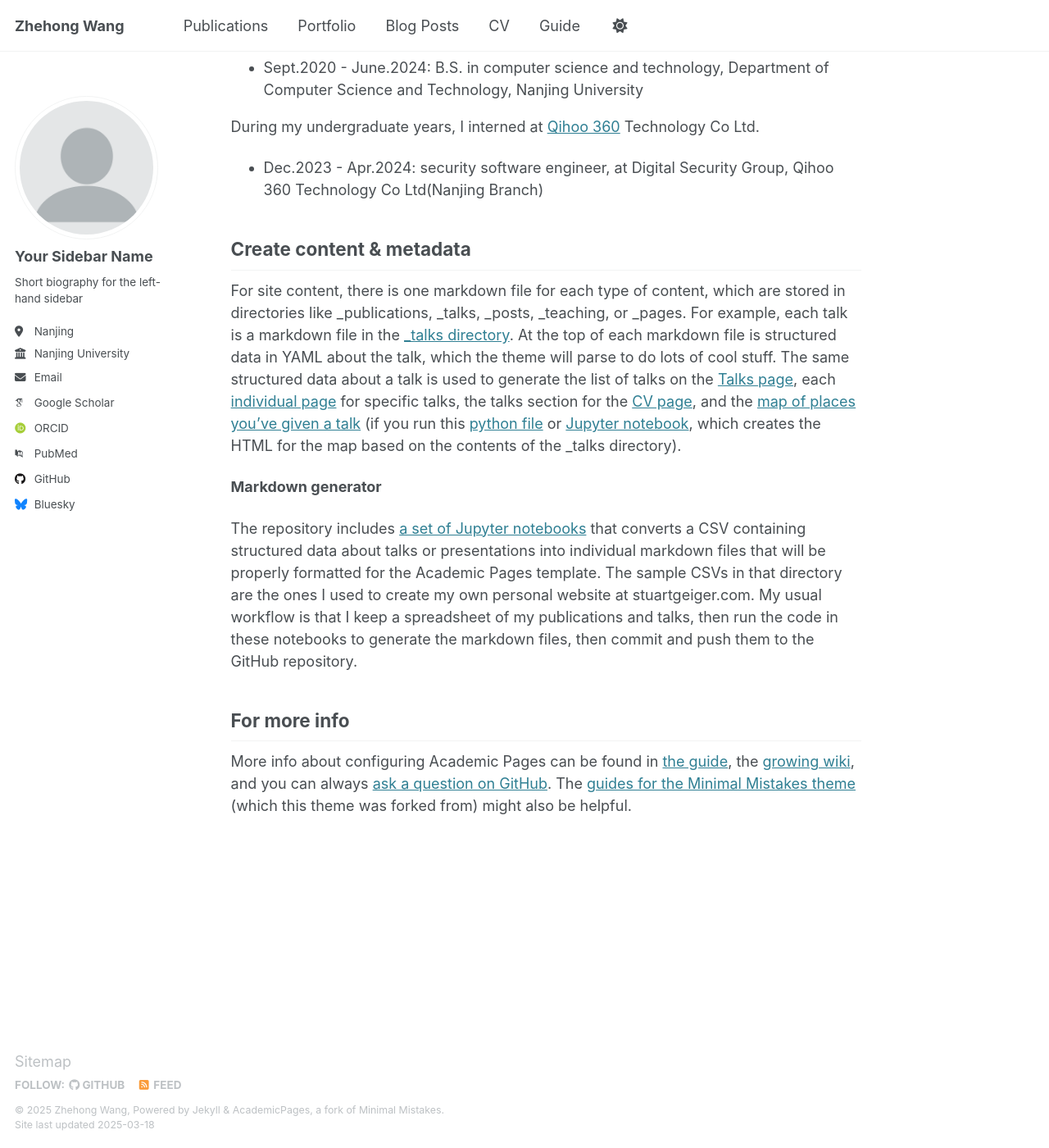
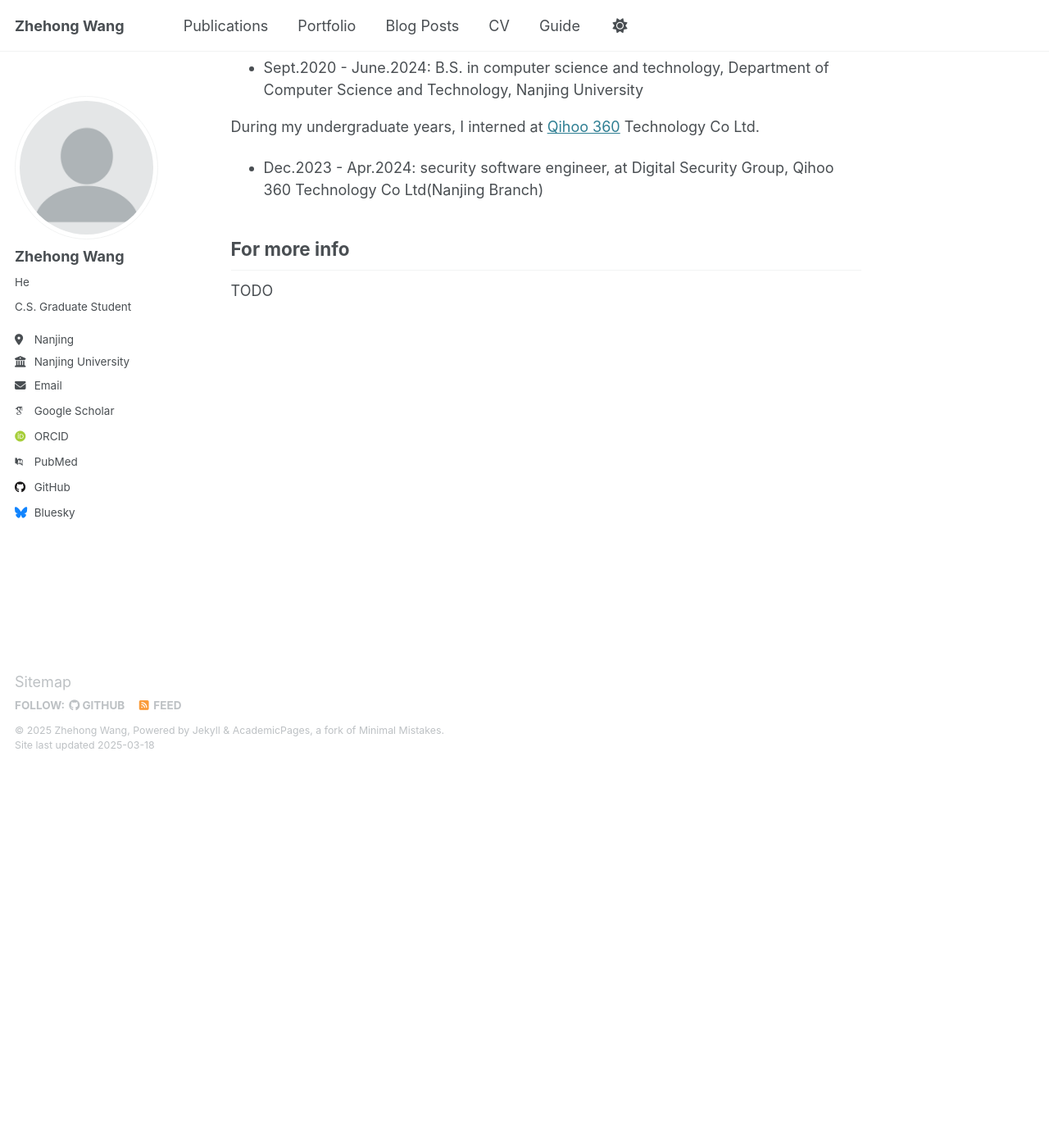
Before and after one commit to Peanow/Peanow.github.io, a Jekyll site: the page built from _pages/about.md, in a window 1280 px wide and 1400 px high, scrolled down 463 px. Shown: the whole window at 82% size. Built offline with Jekyll 4.4.1, drawn with Linux system fonts in a browser that asks for light colours; some web fonts are replaced.

Commit message:
add rednote

```diff
--- a/_config.yml
+++ b/_config.yml
@@ -23,9 +23,9 @@ repository               : "Peanow/peanow.github.io"
 author:
   # Biographic information
   avatar           : "profile.png"
-  name             : "Your Sidebar Name"
-  pronouns         : # example: "she/her"
-  bio              : "Short biography for the left-hand sidebar"
+  name             : "Zhehong Wang"
+  pronouns         : "He"
+  bio              : "C.S. Graduate Student"
   location         : "Nanjing"
   employer         : "Nanjing University"
   uri              : # URL
@@ -51,6 +51,7 @@ author:
 
   # Social media
   bluesky          : "bsky.app" # Replace this with you Bluesky username
+  rednote          : "momo"
   facebook         : # Username
   flickr           : # Username
   foursquare       : # Username
--- a/_pages/about.md
+++ b/_pages/about.md
@@ -20,7 +20,7 @@ I received my B.Sc. degree from the Department of Computer Science and Technolog
 After graduation, I was recommended for admission without entrance exams to
 School of Computer Science (the former Department of Computer Science and Technology),Nanjing University to pursue a master's degree.
 
-* Sept.2024 - current: &nbsp;&nbsp;M.S. in computer technology, School of Computer Science
+* Sept.2024 - current: M.S. in computer technology, School of Computer Science
 * Sept.2020 - June.2024: B.S. in computer science and technology, Department of Computer Science and Technology, Nanjing University
 
 During my undergraduate years, I interned at [Qihoo 360](https://www.360.cn/) Technology Co Ltd.
@@ -28,16 +28,6 @@ During my undergraduate years, I interned at [Qihoo 360](https://www.360.cn/) Te
 * Dec.2023 - Apr.2024: security software engineer, at Digital Security Group, Qihoo 360 Technology Co Ltd(Nanjing Branch)
 
 
-Create content & metadata
-------
-For site content, there is one markdown file for each type of content, which are stored in directories like _publications, _talks, _posts, _teaching, or _pages. For example, each talk is a markdown file in the [_talks directory](https://github.com/academicpages/academicpages.github.io/tree/master/_talks). At the top of each markdown file is structured data in YAML about the talk, which the theme will parse to do lots of cool stuff. The same structured data about a talk is used to generate the list of talks on the [Talks page](https://academicpages.github.io/talks), each [individual page](https://academicpages.github.io/talks/2012-03-01-talk-1) for specific talks, the talks section for the [CV page](https://academicpages.github.io/cv), and the [map of places you've given a talk](https://academicpages.github.io/talkmap.html) (if you run this [python file](https://github.com/academicpages/academicpages.github.io/blob/master/talkmap.py) or [Jupyter notebook](https://github.com/academicpages/academicpages.github.io/blob/master/talkmap.ipynb), which creates the HTML for the map based on the contents of the _talks directory).
-
-**Markdown generator**
-
-The repository includes [a set of Jupyter notebooks](https://github.com/academicpages/academicpages.github.io/tree/master/markdown_generator
-) that converts a CSV containing structured data about talks or presentations into individual markdown files that will be properly formatted for the Academic Pages template. The sample CSVs in that directory are the ones I used to create my own personal website at stuartgeiger.com. My usual workflow is that I keep a spreadsheet of my publications and talks, then run the code in these notebooks to generate the markdown files, then commit and push them to the GitHub repository.
-
-
 For more info
 ------
-More info about configuring Academic Pages can be found in [the guide](https://academicpages.github.io/markdown/), the [growing wiki](https://github.com/academicpages/academicpages.github.io/wiki), and you can always [ask a question on GitHub](https://github.com/academicpages/academicpages.github.io/discussions). The [guides for the Minimal Mistakes theme](https://mmistakes.github.io/minimal-mistakes/docs/configuration/) (which this theme was forked from) might also be helpful.
+TODO
```
